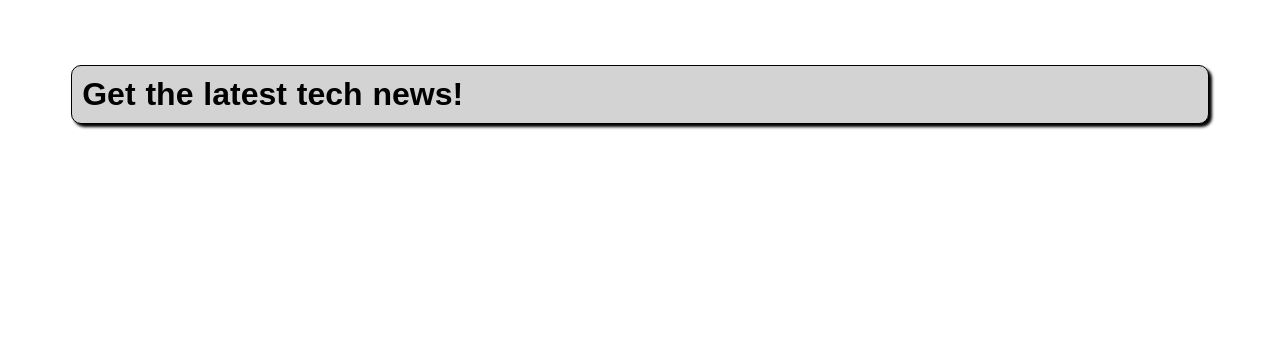
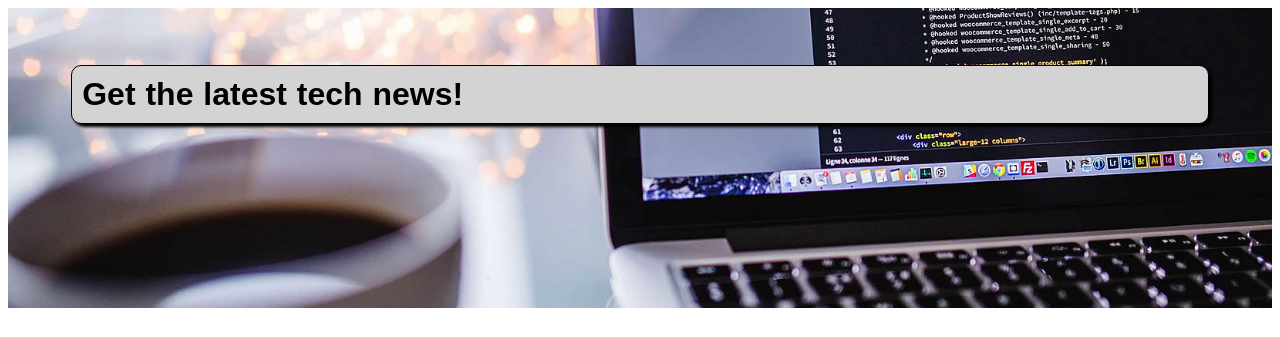
Before and after one commit to Lickitung/personal-til-app, a Nuxt app: page / in a window 1280 px wide. Shown: the top 337 px of the page. Built offline with nearby package versions, Linux system fonts and the light colour scheme; grey boxes are pictures that could not be loaded; a web font is replaced by a local one.

Commit message:
add background img

```diff
--- a/pages/index.vue
+++ b/pages/index.vue
@@ -38,6 +38,7 @@ export default {
   position: relative;
   padding: 30px;
   box-sizing: border-box;
+  background-image: url('~assets/images/coding.jpg');
   background-position: center;
   background-size: cover;
 }
```
Also changed, not shown: assets/images/coding.jpg (added).
